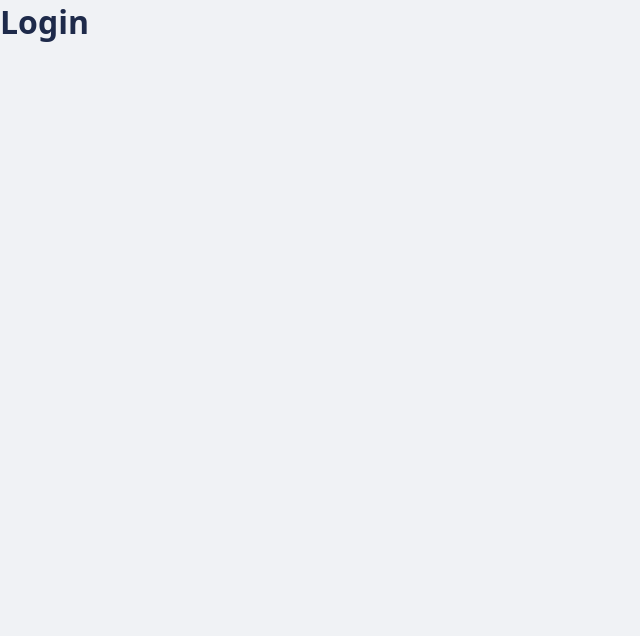
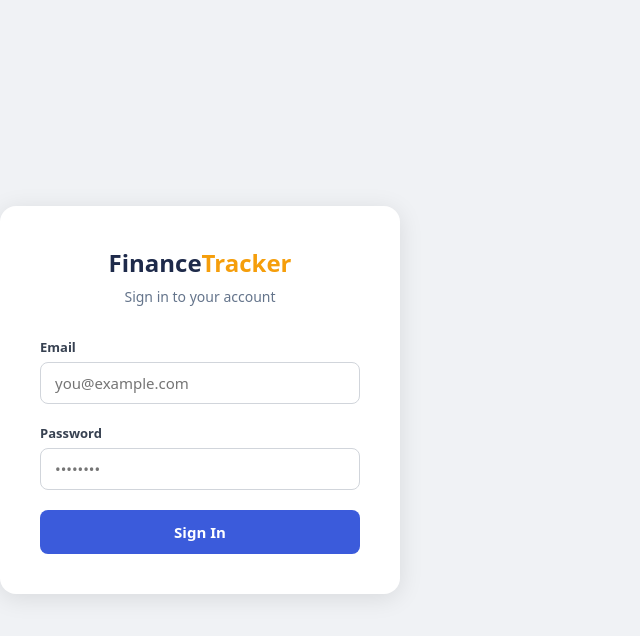
Before and after one commit to MdMinhazChowdhury/Team-5-Spring-2026, a React app in the folder frontend/: page /login in a window 1280 px wide. Shown: the top 636 px of the page, without its empty margins (0-640 px from the left). Built offline with nearby package versions, Linux system fonts and the light colour scheme; the HTML template or start-up script is replaced by a standard one.

Commit message:
FR1: Login form with JWT storage and protected route redirect

```diff
--- a/frontend/src/pages/Login.jsx
+++ b/frontend/src/pages/Login.jsx
@@ -1,3 +1,134 @@
+import { useState } from 'react'
+import { useNavigate } from 'react-router-dom'
+import { authApi } from '../services/api'
+
+const s = {
+  page: {
+    minHeight: '100vh',
+    display: 'flex',
+    alignItems: 'center',
+    justifyContent: 'center',
+    background: '#f0f2f5',
+  },
+  card: {
+    background: '#fff',
+    borderRadius: 16,
+    padding: 40,
+    width: 400,
+    boxShadow: '0 4px 24px rgba(0,0,0,0.10)',
+  },
+  brand: {
+    fontSize: 24,
+    fontWeight: 700,
+    color: '#1e2a4a',
+    marginBottom: 8,
+    textAlign: 'center',
+  },
+  brandAccent: { color: '#f59e0b' },
+  subtitle: {
+    fontSize: 14,
+    color: '#64748b',
+    textAlign: 'center',
+    marginBottom: 32,
+  },
+  label: {
+    display: 'block',
+    fontSize: 13,
+    fontWeight: 600,
+    color: '#374151',
+    marginBottom: 6,
+  },
+  input: {
+    width: '100%',
+    padding: '10px 14px',
+    border: '1px solid #d1d5db',
+    borderRadius: 8,
+    fontSize: 15,
+    outline: 'none',
+    marginBottom: 20,
+    boxSizing: 'border-box',
+    fontFamily: 'inherit',
+  },
+  button: {
+    width: '100%',
+    padding: '12px',
+    background: '#3b5bdb',
+    color: '#fff',
+    border: 'none',
+    borderRadius: 8,
+    fontSize: 15,
+    fontWeight: 600,
+    cursor: 'pointer',
+  },
+  error: {
+    background: '#fee2e2',
+    color: '#dc2626',
+    borderRadius: 8,
+    padding: '10px 14px',
+    fontSize: 14,
+    marginBottom: 16,
+  },
+}
+
 export default function Login() {
-  return <div><h1>Login</h1></div>
+  const [email, setEmail] = useState('')
+  const [password, setPassword] = useState('')
+  const [error, setError] = useState('')
+  const [loading, setLoading] = useState(false)
+  const navigate = useNavigate()
+
+  async function handleSubmit(e) {
+    e.preventDefault()
+    setError('')
+    setLoading(true)
+    try {
+      const data = await authApi.login(email, password)
+      localStorage.setItem('token', data.access_token)
+      navigate('/', { replace: true })
+    } catch (err) {
+      setError(err.message || 'Login failed')
+    } finally {
+      setLoading(false)
+    }
+  }
+
+  return (
+    <div style={s.page}>
+      <div style={s.card}>
+        <div style={s.brand}>
+          Finance<span style={s.brandAccent}>Tracker</span>
+        </div>
+        <div style={s.subtitle}>Sign in to your account</div>
+
+        {error && <div style={s.error}>{error}</div>}
+
+        <form onSubmit={handleSubmit}>
+          <label style={s.label}>Email</label>
+          <input
+            style={s.input}
+            type="email"
+            value={email}
+            onChange={(e) => setEmail(e.target.value)}
+            placeholder="you@example.com"
+            required
+            autoFocus
+          />
+
+          <label style={s.label}>Password</label>
+          <input
+            style={s.input}
+            type="password"
+            value={password}
+            onChange={(e) => setPassword(e.target.value)}
+            placeholder="••••••••"
+            required
+          />
+
+          <button style={s.button} type="submit" disabled={loading}>
+            {loading ? 'Signing in…' : 'Sign In'}
+          </button>
+        </form>
+      </div>
+    </div>
+  )
 }
```
